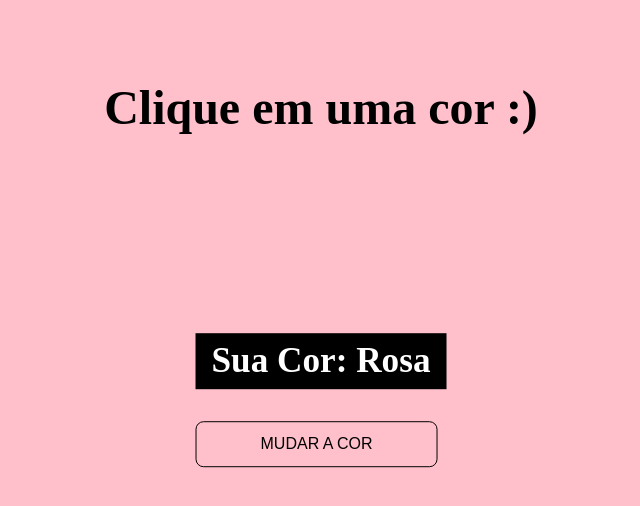
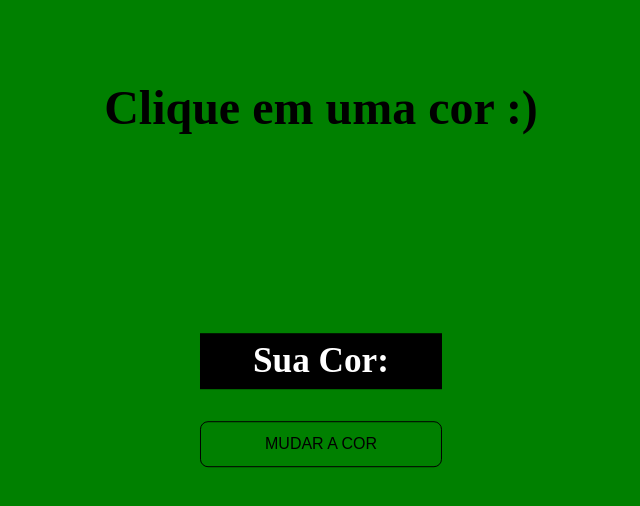
Before and after one commit to RaizaCirne/botao-cromatico, a plain HTML site: page index.html in a window 1280 px wide. Both pictures are taken after a click on the button "MUDAR A COR". Shown: the whole page, without its empty margins (319-959 px from the left). Drawn offline with Linux system fonts and the light colour scheme.

Commit message:
Feat: add js

```diff
--- a/assets/js/script.js
+++ b/assets/js/script.js
@@ -0,0 +1,11 @@
+const cores = ['Blue', 'Green', 'Purple', 'White', 'Red', 'Yellow'];
+const btn = document.getElementById('btn');
+
+btn.addEventListener('click', () => {
+  const randomica = corRandomica();
+  document.body.style.background = cores[randomica];
+});
+
+function corRandomica() {
+  return Math.floor(Math.random() * cores.length);
+}
--- a/index.html
+++ b/index.html
@@ -13,10 +13,11 @@
     <h1>Clique em uma cor :) </h1>
 
     <div>
-      <h2>Sua Cor: <span class="color">Rosa</span></h2>
+      <h2>Sua Cor: <span class="color"></span></h2>
       <button id="btn">Mudar a cor</button>
     </div>
   </main>
+  <script src="/assets/js/script.js"></script>
 </body>
 
 </html>
```
